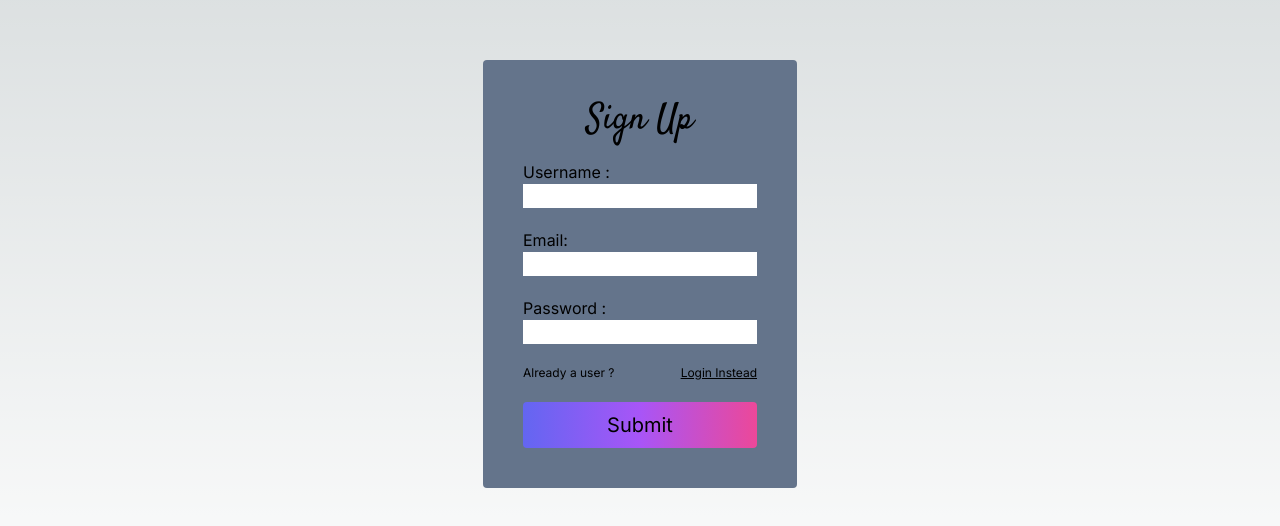
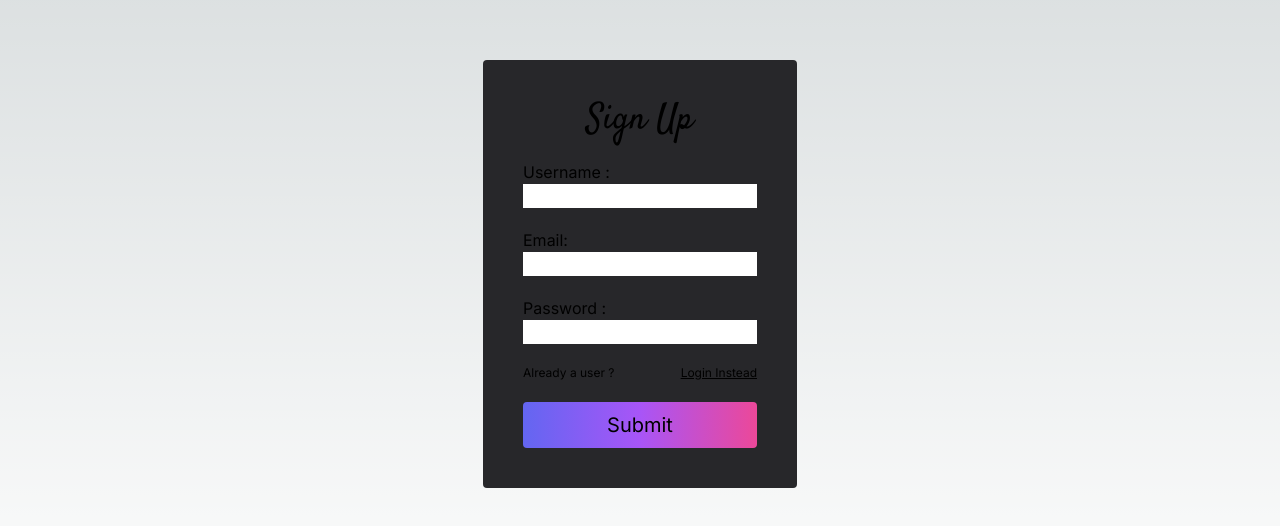
Before and after one commit to Larry8668/todo-or-todont, a Next.js app: page /signup in a window 1280 px wide. Shown: the part 126-652 px from the top of the page. Built offline with nearby package versions, Linux system fonts and the light colour scheme.

Commit message:
minor fixes

```diff
--- a/src/app/login/page.jsx
+++ b/src/app/login/page.jsx
@@ -27,7 +27,7 @@ export default function LogIn() {
       <>
         <ToasterBoilerPlate/>
         <div className="w-[100vw] h-[100vh] flex items-center justify-center">
-          <div className="flex flex-col gap-5 items-center  p-10 rounded bg-slate-500">
+          <div className="flex flex-col gap-5 items-center  p-10 rounded bg-zinc-800">
             <div className={`${satisfy.className} text-4xl`}>Log In</div>
             <div className="flex flex-col ">
               <label htmlFor="email">Email:</label>
--- a/src/app/signup/page.jsx
+++ b/src/app/signup/page.jsx
@@ -34,7 +34,7 @@ export default function SignUp() {
     <>
       <ToasterBoilerPlate/>
       <div className="w-[100vw] h-[100vh] flex items-center justify-center">
-        <div className="flex flex-col gap-5 items-center  p-10 rounded bg-slate-500">
+        <div className="flex flex-col gap-5 items-center  p-10 rounded bg-zinc-800">
           <div className={`${satisfy.className} text-4xl` }>Sign Up</div>
           <div className="flex flex-col ">
             <label htmlFor="username">Username :</label>
--- a/src/app/todo/page.jsx
+++ b/src/app/todo/page.jsx
@@ -59,7 +59,7 @@ export default function MainPage() {
     toDontRef.current.value = null;
   };
   const handleToggleTask =(id, type)=>{
-    const tempList=(type==='do' ? toDoList : toDontList );
+    const tempList=(type==='do' ? [...toDoList] : [...toDontList] );
     const toggleTask = tempList.find(ele => ele.id === id);
     console.log(toggleTask);
     toggleTask.complete = !toggleTask.complete;
```
